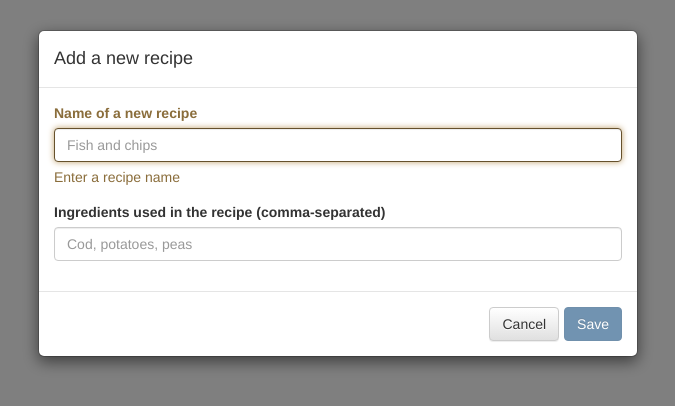
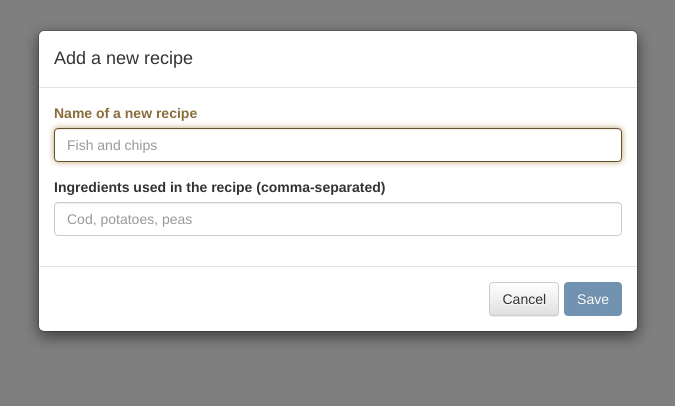
Before and after one commit to jw120/fcc-recipe-box, a React (Create React App) app: page / in a window 1280 px wide. Both pictures are taken after a click on the button "Add Recipe". Shown: the top 406 px of the page, without its empty margins (302-977 px from the left). Built offline with nearby package versions, Linux system fonts and the light colour scheme.

Commit message:
fix format of empty list

```diff
--- a/src/components/App.js
+++ b/src/components/App.js
@@ -21,9 +21,3 @@ function App(): React.Element<*> {
 }
 
 export default App
-
-/*
-<div className='App-Header'>
-  Recipe Box
-</div>
-*/
--- a/src/components/Recipe.css
+++ b/src/components/Recipe.css
@@ -11,6 +11,7 @@
 
 .Recipe .btn-toolbar {
   margin-left: 10px;
+  margin-top: 6px;
 }
 
 .Recipe .btn {
--- a/src/containers/RecipeList.js
+++ b/src/containers/RecipeList.js
@@ -6,7 +6,6 @@
 import React from 'react'
 import { Button } from 'react-bootstrap'
 import { connect } from 'react-redux'
-import { Map } from 'immutable'
 
 import Recipe from '../components/Recipe'
 import RecipeModal from './RecipeModal'
@@ -37,26 +36,42 @@ function handleSave(oldRecipe: ?string, newRecipe: string, newIngredients: strin
   props.addRecipe(newRecipe, newIngredients)
 }
 
-/** Helper function to handle validation for recipe modal */
-function handleValidate(oldRecipe: ?string, existingRecipes: Map<string, *>, recipe: string, ingredients: string): 'success' | 'warning' | 'error' {
-  if (!recipe || recipe.length === 0) {
-    return 'warning' // if recipe name is missing
+// /** Helper function to handle validation for recipe modal */
+// function handleValidate(oldRecipe: ?string, existingRecipes: Map<string, *>, recipe: string, ingredients: string): 'success' | 'warning' | 'error' {
+//   if (!recipe || recipe.length === 0) {
+//     return 'warning' // if recipe name is missing
+//   }
+//   if (recipe && recipe !== oldRecipe && existingRecipes.has(recipe)) {
+//     return 'error' // if name is diferent and already exists
+//   }
+//   return 'success'
+// }
+//
+// function validationMessage(v: 'success' | ' warning' | 'error'): string {
+//   switch (v) {
+//     case 'error':
+//       return 'A recipe with that name already exists'
+//     case 'warning':
+//       return 'Enter a recipe name'
+//     default:
+//       return ''
+//   }
+// }
+
+export type Validation = {
+  result: 'success' | 'warning' | 'error',
+  message: string
+}
+function validation(props: State & WrappedActionProps, recipe: string, ingredients: string): Validation {
+  const trimmedRecipe = recipe.trim()
+  if (!trimmedRecipe) {
+    return { result: 'warning', message: '' }
   }
-  if (recipe && recipe !== oldRecipe && existingRecipes.has(recipe)) {
-    return 'error' // if name is diferent and already exists
+  const normalizeRecipe = recipe.toLowerCase()
+  if (props.recipes.some((value: *, recipe: string) => recipe.toLowerCase() === normalizeRecipe)) {
+    return { result: 'error', message: 'A recipe with that name already exists' }
   }
-  return 'success'
-}
-
-function validationMessage(v: 'success' | ' warning' | 'error'): string {
-  switch (v) {
-    case 'error':
-      return 'A recipe with that name already exists'
-    case 'warning':
-      return 'Enter a recipe name'
-    default:
-      return ''
-  }
+  return { result: 'success', message: '' }
 }
 
 function RecipeList(props: State & WrappedActionProps): React.Element<*> {
@@ -86,8 +101,7 @@ function RecipeList(props: State & WrappedActionProps): React.Element<*> {
         show={ props.modal !== null }
         title={ props.modal === 'Edit_Recipe_Modal' ? 'Edit a recipe' : 'Add a new recipe' }
         save={ (recipe: string, ingredients: string) => handleSave(props.selection, recipe, ingredients, props) }
-        validate={ (recipe: string, ingredients: string) => handleValidate(props.selection, props.recipes, recipe, ingredients) }
-        helpMessage={ validationMessage }
+        validation={ (recipe: string, ingredients: string) => validation(props, recipe, ingredients) }
       />
     </div>
   )
--- a/src/containers/RecipeModal.css
+++ /dev/null
@@ -1,4 +0,0 @@
-// We fix the height of the validation help text to avoid the box height changing when it disappears
-.RecipeModal .help-block {
-  height: 16pt;
-}
--- a/src/containers/RecipeModal.js
+++ b/src/containers/RecipeModal.js
@@ -13,15 +13,16 @@ import { Button, Modal, FormGroup, FormControl, ControlLabel, HelpBlock } from '
 import { setModal, setForm } from '../actions'
 import type { State } from '../reducers'
 import type { Action } from '../actions'
-import './RecipeModal.css'
+import type { Validation } from './RecipeList'
 
 // Properties we inherit from our parent
 type OwnProps = {
   show: boolean,
   title: string,
   save: (recipe: string, ingredients: string) => void,
-  validate: (recipe: string, ingredients: string) => 'success' | 'warning' | 'error',
-  helpMessage: (ok: 'success' | 'warning' | 'error') => string
+  validation: (recipe: string, ingredients: string) => Validation
+  // validate: (recipe: string, ingredients: string) => 'success' | 'warning' | 'error',
+  // helpMessage: (ok: 'success' | 'warning' | 'error') => string
 }
 
 // Properties injected from State
@@ -55,6 +56,7 @@ function handleClick(props: PropsFromDispatch) {
 }
 
 function RecipeModal(props: OwnProps & PropsFromState & PropsFromDispatch): React.Element<*> {
+  const validation = props.validation(props.recipeValue, props.ingredientsValue)
   return (
     <Modal
       className='RecipeModal'
@@ -66,7 +68,7 @@ function RecipeModal(props: OwnProps & PropsFromState & PropsFromDispatch): Reac
 
       <Modal.Body>
         <form onSubmit={ (e: Event) => handleSubmit(props, e) }>
-          <FormGroup validationState={ props.validate(props.recipeValue, props.ingredientsValue) }>
+          <FormGroup validationState={ validation.result }>
             <ControlLabel>Name of a new recipe</ControlLabel>
             <FormControl
               type='text'
@@ -75,7 +77,7 @@ function RecipeModal(props: OwnProps & PropsFromState & PropsFromDispatch): Reac
               onChange={ props.onRecipeChange }
               autoFocus={ true }
             />
-            <HelpBlock>{ props.helpMessage(props.validate(props.recipeValue, props.ingredientsValue)) }</HelpBlock>
+            <HelpBlock>{ validation.message }</HelpBlock>
           </FormGroup>
           <FormGroup>
             <ControlLabel>Ingredients used in the recipe (comma-separated)</ControlLabel>
@@ -96,7 +98,7 @@ function RecipeModal(props: OwnProps & PropsFromState & PropsFromDispatch): Reac
           Cancel
         </Button>
         <Button
-          disabled={ props.validate(props.recipeValue, props.ingredientsValue) !== 'success' }
+          disabled={ validation.result !== 'success' }
           onClick={ () => handleSubmit(props) }
           bsStyle='primary'
         >
```
Also changed, not shown: 1 other file (tests, documents, lock files or other folders).
